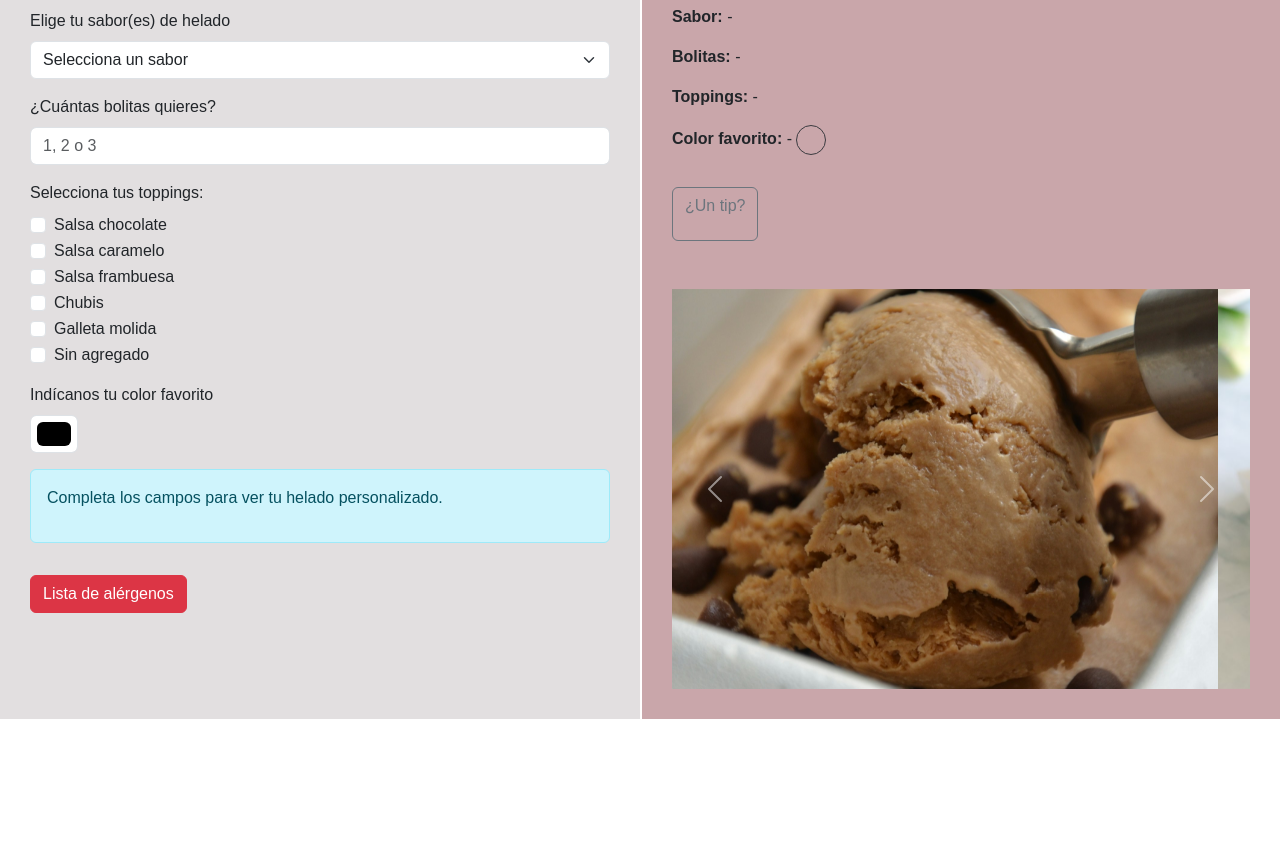
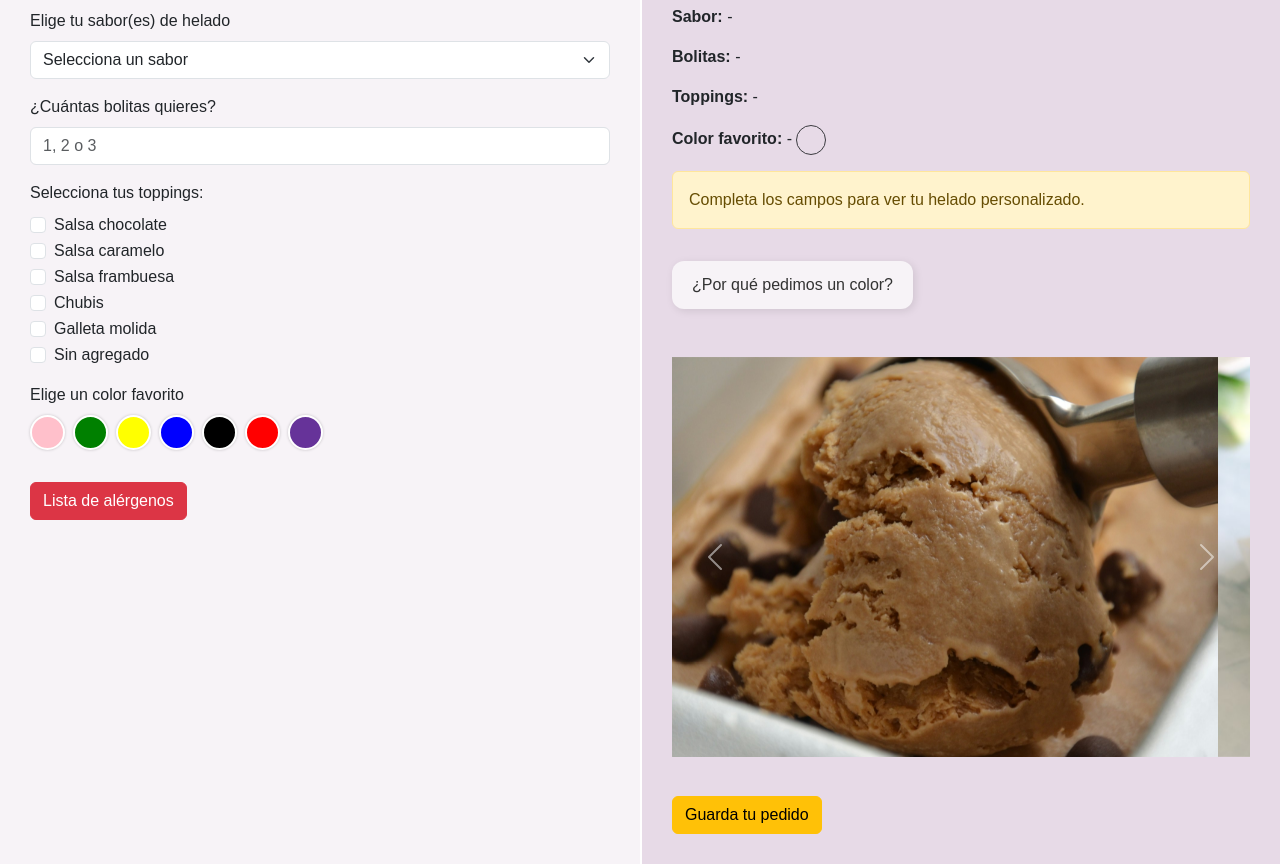
Before and after one commit to anacyannova/ejercicio-input, a plain HTML site: page index.html in a window 1280 px wide. Shown: the part 83-947 px from the top of the page. Before the commit the page ends 802 px from the top, so only its background shows below. Drawn offline with nearby package versions, Linux system fonts and the light colour scheme.

Commit message:
actualizacion

```diff
--- /dev/null
+++ b/assets/css/style.css
@@ -0,0 +1,61 @@
+*{
+    margin: 0;
+    padding: 0;
+    box-sizing: border-box;
+}
+body {
+    font-family: 'Montserrat', sans-serif;
+}
+.left-panel {
+    padding: 30px;
+    background-color: #F7F3F7;
+}
+.right-panel {
+    padding: 30px;
+    background-color: #E7DAE7;
+    border-left: 2px solid #FFFFFF;
+}
+.color-box {
+    width: 30px;
+    height: 30px;
+    border-radius: 50%;
+    border: 1px solid #3B3B40;
+    display: inline-block;
+    vertical-align: middle;
+}
+.carousel-img {
+    height: 400px;
+    object-fit: cover;
+}
+.tip-btn {
+    background-color: #F7F3F7;
+    color: #333333;
+    border: none;
+    padding: 12px 20px;
+    font-weight: 500;
+    border-radius: 12px;
+    box-shadow: 2px 2px 8px rgba(0,0,0,0.1);
+    transition: all 0.3s ease-in-out;
+}
+.tip-btn:hover {
+    background-color: #302032;
+    color: #F7F3F7;
+    transform: scale(1.05);
+}
+.color-btn {
+    width: 35px;
+    height: 35px;
+    border: 2px solid #fff;
+    border-radius: 50%;
+    cursor: pointer;
+    outline: none;
+    box-shadow: 0 0 3px rgba(0,0,0,0.2);
+    transition: transform 0.2s ease-in-out;
+}
+.color-btn:hover {
+    transform: scale(1.1);
+    border-color: #333333;
+}
+.btn-guardarpedido{
+    margin-top: 39px;
+}
--- /dev/null
+++ b/assets/js/script.js
@@ -0,0 +1,39 @@
+$(document).ready(function () {
+    //genero instancia del toast de bootstrap para después
+    const toast = new bootstrap.Toast($('#liveToast')[0]);
+    //activar popover
+    $('[data-bs-toggle="popover"]').popover();
+
+    let selectedColor = '#000000';
+
+    //funcion para actualizar el contenido de la columna derecha
+    function updateDisplay() {
+        //obtener valores seleccionados de sabores o - si está vacío
+        const sabor = $('#sabor').val() || '-';
+        //obtener valores seleccionados de bolitas o - si está vacío
+        const bolitas = $('#bolitas').val() || '-';
+        //obtener valores seleccionados del checkbox
+        //se pasan a array de valores, se unen con la coma
+        const toppings = $('.topping:checked').map(function () { return this.value; }).get().join(', ') || '-';
+        //recopila el valor del color seleccionado
+        const color = selectedColor;
+
+        //valores correspondientes a :
+        $('#showSabor').text(sabor);
+        $('#showBolitas').text(bolitas);
+        $('#showToppings').text(toppings);
+        $('#showColor').text(color);
+        //cambiamos el color de fondo del cuadro al color elegido
+        $('#colorBox').css('background-color', color);
+
+        //dudo que olvide esto?
+        toast.show();
+    }
+    //muestra click en botones de color
+    $('#colorSelector .color-btn').on('click', function () {
+        selectedColor = $(this).data('color');
+        updateDisplay();
+    });
+    //ejecuta updateDisplay al cambiar los valores seleccionados
+    $('#sabor, #bolitas, .topping, #colorFav').on('change', updateDisplay);
+});
--- a/index.html
+++ b/index.html
@@ -5,32 +5,7 @@
     <meta name="viewport" content="width=device-width, initial-scale=1.0">
     <title>Ejercicio input dinámico</title>
     <link href="assets/bootstrap-5.3.6/dist/css/bootstrap.min.css" rel="stylesheet" />
-    <style>
-    body {
-        font-family: 'Montserrat', sans-serif;
-    }
-    .left-panel {
-        padding: 30px;
-        background-color: #E2DFE0 ;
-    }
-    .right-panel {
-        padding: 30px;
-        background-color: #C9A6AA;
-        border-left: 2px solid #FFFFFF;
-    }
-    .color-box {
-        width: 30px;
-        height: 30px;
-        border-radius: 50%;
-        border: 1px solid #3B3B40;
-        display: inline-block;
-        vertical-align: middle;
-    }
-    .carousel-img {
-        height: 400px;
-        object-fit: cover;
-    }
-    </style>
+    <link rel="stylesheet" href="assets/css/style.css">
 </head>
 <body>
     <div class="container-fluid">
@@ -39,8 +14,8 @@
             <div class="col-md-6 left-panel">
                 <h2 class="mb-4">Realiza tu pedido</h2>
                 <div class="mb-3">
-                    <label for="flavor" class="form-label">Elige tu sabor(es) de helado</label>
-                    <select class="form-select" id="flavor">
+                    <label for="sabor" class="form-label">Elige tu sabor(es) de helado</label>
+                    <select class="form-select" id="sabor">
                         <option value="">Selecciona un sabor</option>
                         <option>Vainilla</option>
                         <option>Chocolate suizo</option>
@@ -54,8 +29,8 @@
                 </div>
 
                 <div class="mb-3">
-                    <label for="scoops" class="form-label">¿Cuántas bolitas quieres?</label>
-                    <input type="number" min="1" max="3" class="form-control" id="scoops" placeholder="1, 2 o 3">
+                    <label for="bolitas" class="form-label">¿Cuántas bolitas quieres?</label>
+                    <input type="number" min="1" max="3" class="form-control" id="bolitas" placeholder="1, 2 o 3">
                 </div>
 
                 <div class="mb-3">
@@ -69,13 +44,16 @@
                 </div>
 
                 <div class="mb-3">
-                    <label for="colorFav" class="form-label">Indícanos tu color favorito</label>
-                    <input type="color" class="form-control form-control-color" id="colorFav" value="#000000" title="Elige tu color favorito">
-                </div>
-
-                <!-- alerta -->
-                <div class="alert alert-info" role="alert">
-                    <p>Completa los campos para ver tu helado personalizado.</p>
+                    <label class="form-label">Elige un color favorito</label>
+                    <div id="colorSelector" class="d-flex flex-wrap gap-2">
+                        <button type="button" class="color-btn" data-color="#ff69b4" style="background-color: pink;" title="Rosado"></button>
+                        <button type="button" class="color-btn" data-color="#28a745" style="background-color: green;" title="Verde"></button>
+                        <button type="button" class="color-btn" data-color="#f2c94c" style="background-color: yellow;" title="Amarillo"></button>
+                        <button type="button" class="color-btn" data-color="#007bff" style="background-color: blue;" title="Azul"></button>
+                        <button type="button" class="color-btn" data-color="#000000" style="background-color: black;" title="Negro"></button>
+                        <button type="button" class="color-btn" data-color="#dc3545" style="background-color:red;" title="Rojo"></button>
+                        <button type="button" class="color-btn" data-color="#8e44ad" style="background-color: rebeccapurple;" title="Morado"></button>
+                    </div>
                 </div>
 
                 <!-- offcanvas en btn-->
@@ -99,15 +77,19 @@
             <!-- elecciones DERECHA -->
             <div class="col-md-6 right-panel">
                 <h3 class="mb-4">Resumen de tu pedido</h3>
-                    <p><strong>Sabor:</strong> <span id="showFlavor">-</span></p>
-                    <p><strong>Bolitas:</strong> <span id="showScoops">-</span></p>
+                    <p><strong>Sabor:</strong> <span id="showSabor">-</span></p>
+                    <p><strong>Bolitas:</strong> <span id="showBolitas">-</span></p>
                     <p><strong>Toppings:</strong> <span id="showToppings">-</span></p>
                     <p><strong>Color favorito:</strong> <span id="showColor">-</span> <span class="color-box" id="colorBox"></span></p>
 
+
+                    <!-- alerta -->
+                    <div class="alert alert-warning" role="alert">
+                        Completa los campos para ver tu helado personalizado.
+                    </div>
+
                     <!-- popover en btn -->
-                    <button type="button" class="btn btn-outline-secondary mt-3" data-bs-toggle="popover" title="Tip de sabor" data-bs-content="¡Puedes combinar sabores si eliges 2 o 3 bolitas!">
-                        <p>¿Un tip?</p>
-                    </button>
+                    <button type="button" class="btn tip-btn mt-3" data-bs-toggle="popover" title="¿Por qué elegir un color?" data-bs-content="Tu pedido ahora es personalizado: Enviaremos el empaque y utencilios correspondientes al color que tu elijas">¿Por qué pedimos un color?</button>
 
                     <!-- carrusel -->
                     <div id="carouselExample" class="carousel slide mt-5" data-bs-ride="carousel">
@@ -129,11 +111,11 @@
                         <span class="carousel-control-next-icon"></span>
                     </button>
                 </div>
+                <a href="#" class="btn btn-warning btn-guardarpedido" tabindex="-1" role="button" aria-disabled="true">Guarda tu pedido</a>
             </div>
         </div>
     </div>
-
-    <!-- Offcanvas -->
+    <!-- offcanvas -->
     <div class="offcanvas offcanvas-start" tabindex="-1" id="infoCanvas">
         <div class="offcanvas-header">
             <h5 class="offcanvas-title">Lista de alérgenos:</h5>
@@ -146,30 +128,6 @@
 
     <script src="assets/bootstrap-5.3.6/dist/js/bootstrap.bundle.min.js"></script>
     <script src="https://code.jquery.com/jquery-3.7.1.min.js"></script>
-
-    <script>
-        $(document).ready(function () {
-            const toast = new bootstrap.Toast($('#liveToast')[0]);
-            $('[data-bs-toggle="popover"]').popover();
-
-            function updateDisplay() {
-                const flavor = $('#flavor').val() || '-';
-                const scoops = $('#scoops').val() || '-';
-                const toppings = $('.topping:checked').map(function () { return this.value; }).get().join(', ') || '-';
-                const color = $('#colorFav').val();
-
-                $('#showFlavor').text(flavor);
-                $('#showScoops').text(scoops);
-                $('#showToppings').text(toppings);
-                $('#showColor').text(color);
-                $('#colorBox').css('background-color', color);
-
-                toast.show();
-            }
-
-            $('#flavor, #scoops, .topping, #colorFav').on('change', updateDisplay);
-        });
-    </script>
-
+    <script src="assets/js/script.js"></script>
 </body>
 </html>
```
